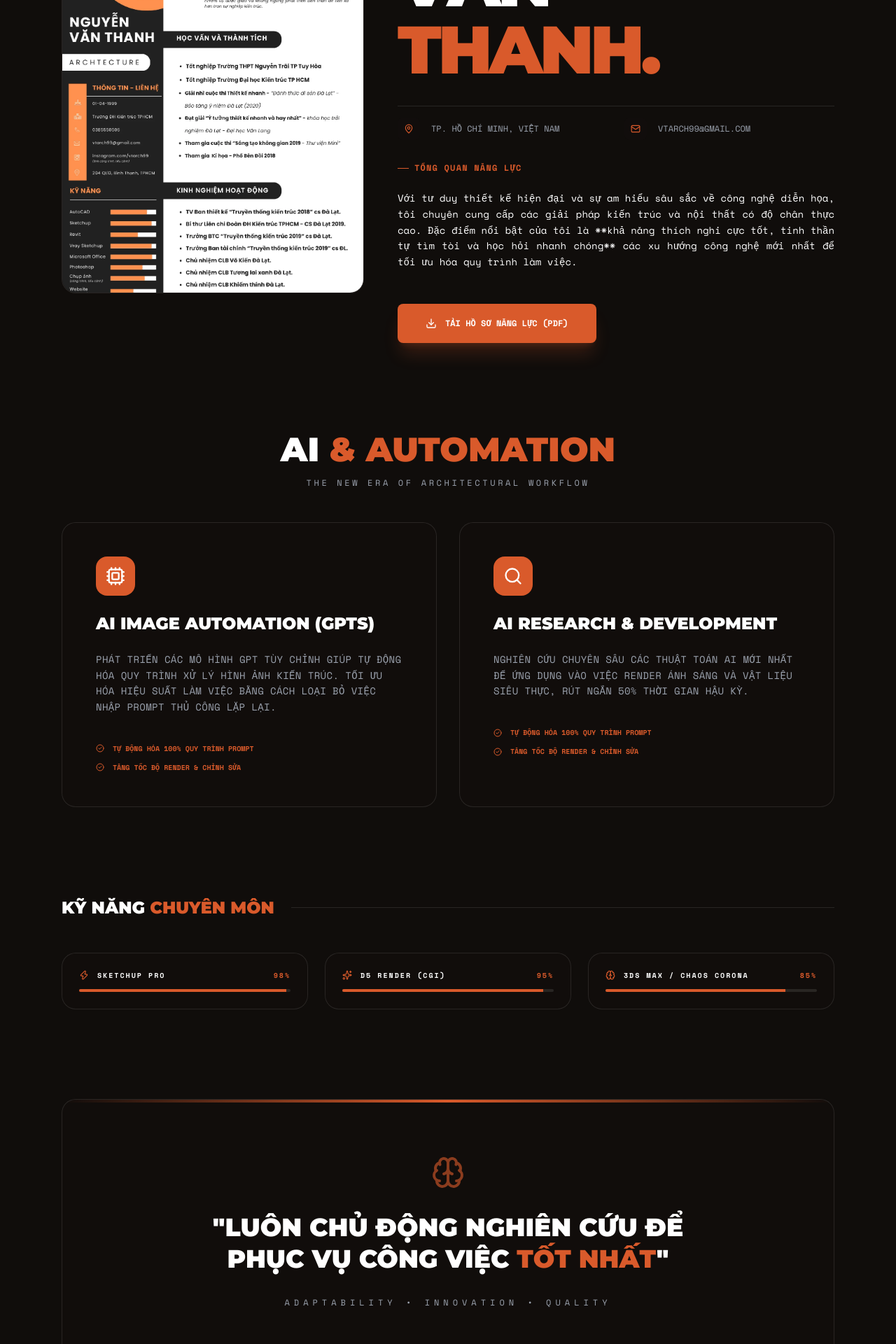
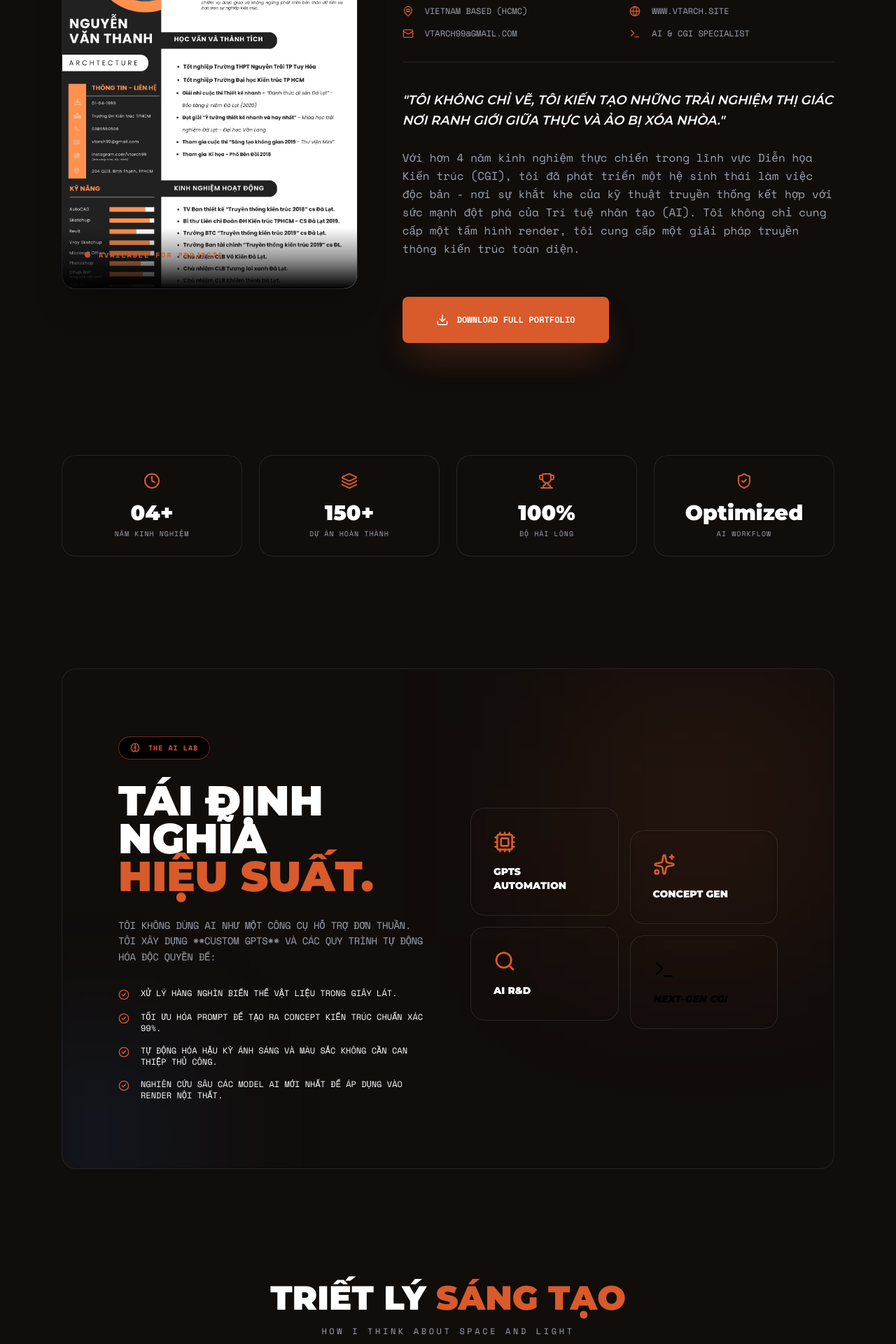
Before and after one commit to datavtarch/datavtarch.github.io, a React (Vite) app: page /about in a window 1280 px wide. Shown: the part 320-2240 px from the top of the page at 70% size. Built offline with nearby package versions, Linux system fonts and the light colour scheme.

Commit message:
design: complete overhaul of About page with interactive sections and depth

```diff
--- a/src/pages/About.jsx
+++ b/src/pages/About.jsx
@@ -1,145 +1,219 @@
-import React from 'react';
+import React, { useEffect, useState } from 'react';
 import { IMAGES } from '../data/constants';
-import { Download, Zap, Cpu, Search, Sparkles, Brain, CheckCircle2, MapPin, Mail, Phone } from 'lucide-react';
+import {
+  Download, Zap, Cpu, Search, Sparkles, Brain,
+  CheckCircle2, MapPin, Mail, Globe, Layers,
+  Compass, Feather, Terminal, MousePointer2,
+  Clock, ShieldCheck, Trophy
+} from 'lucide-react';
 
-const SkillBar = ({ name, level, icon: Icon }) => (
-  <div className="space-y-3 p-6 luxury-card bg-white/5 hover:bg-[#D95A2B]/5 transition-all group">
-    <div className="flex justify-between items-center font-mono text-[10px] uppercase tracking-[0.2em]">
-      <div className="flex items-center gap-3">
-        {Icon && <Icon size={14} className="text-[#D95A2B]" />}
-        <span className="font-bold">{name}</span>
-      </div>
-      <span className="text-[#D95A2B] font-black">{level}%</span>
-    </div>
-    <div className="h-1 bg-[var(--border-color)] rounded-full overflow-hidden">
-      <div
-        className="h-full bg-[#D95A2B] transition-all duration-1000 ease-out group-hover:bg-white"
-        style={{ width: `${level}%` }}
-      ></div>
-    </div>
+const StatCard = ({ icon: Icon, label, value, suffix = "" }) => (
+  <div className="p-6 luxury-card bg-white/5 border-[#D95A2B]/10 hover:border-[#D95A2B]/40 transition-all text-center group">
+    <Icon size={24} className="mx-auto mb-4 text-[#D95A2B] group-hover:scale-110 transition-transform" />
+    <div className="text-3xl font-black font-heading text-white mb-1">{value}{suffix}</div>
+    <div className="text-[10px] font-mono text-[var(--text-muted)] uppercase tracking-widest">{label}</div>
+  </div>
+);
+
+const ProcessStep = ({ number, title, desc }) => (
+  <div className="relative p-8 luxury-card border-dashed hover:border-solid transition-all group">
+    <span className="absolute -top-4 -left-4 w-10 h-10 bg-[#D95A2B] text-black font-black flex items-center justify-center rounded-lg rotate-12 group-hover:rotate-0 transition-transform">
+      {number}
+    </span>
+    <h4 className="text-xl font-black font-heading uppercase mb-4 mt-2 text-[#D95A2B]">{title}</h4>
+    <p className="text-xs font-mono text-[var(--text-muted)] leading-relaxed uppercase tracking-tight">{desc}</p>
   </div>
 );
 
 const About = () => {
-  const coreSkills = [
-    { name: "SketchUp Pro", level: 98, icon: Zap },
-    { name: "D5 Render (CGI)", level: 95, icon: Sparkles },
-    { name: "3ds Max / Chaos Corona", level: 85, icon: Brain },
-  ];
+  const [isVisible, setIsVisible] = useState(false);
+  useEffect(() => setIsVisible(true), []);
 
-  const aiExpertise = [
-    {
-      title: "AI Image Automation (GPTs)",
-      desc: "Phát triển các mô hình GPT tùy chỉnh giúp tự động hóa quy trình xử lý hình ảnh kiến trúc. Tối ưu hóa hiệu suất làm việc bằng cách loại bỏ việc nhập prompt thủ công lặp lại.",
-      icon: Cpu
-    },
-    {
-      title: "AI Research & Development",
-      desc: "Nghiên cứu chuyên sâu các thuật toán AI mới nhất để ứng dụng vào việc Render ánh sáng và vật liệu siêu thực, rút ngắn 50% thời gian hậu kỳ.",
-      icon: Search
-    }
+  const philosophies = [
+    { title: "Sự Chính Xác", desc: "Mọi tỷ lệ, ánh sáng và vật liệu đều được tính toán để mô phỏng thực tế hoàn hảo nhất.", icon: Compass },
+    { title: "Tính Cảm Xúc", desc: "Không chỉ là render, đó là việc tạo ra một không gian có hơi thở và linh hồn.", icon: Feather },
+    { title: "Sự Tiên Phong", desc: "Luôn là người đầu tiên thử nghiệm và làm chủ các công nghệ AI mới nhất.", icon: Zap },
   ];
 
   return (
-    <div className="pt-32 pb-32 px-4 md:px-6 max-w-6xl mx-auto space-y-32">
-      {/* ── PROFILE HEADER (Inspired by CV) ── */}
-      <section className="grid grid-cols-1 lg:grid-cols-12 gap-12 items-center">
-        <div className="lg:col-span-5 luxury-card aspect-[4/5] overflow-hidden group border-[#D95A2B]/20">
-          <img
-            src={IMAGES.portrait}
-            alt="NGUYỄN VĂN THANH"
-            className="w-full h-full object-cover transition-transform duration-1000 group-hover:scale-110"
-          />
+    <div className={`pt-32 pb-32 px-4 md:px-6 max-w-6xl mx-auto space-y-40 transition-all duration-1000 ${isVisible ? 'opacity-100 translate-y-0' : 'opacity-0 translate-y-10'}`}>
+
+      {/* ── SECTION 1: THE MAN BEHIND THE LENS ── */}
+      <section className="grid grid-cols-1 lg:grid-cols-12 gap-16 items-center">
+        <div className="lg:col-span-5 relative group">
+          <div className="absolute -inset-4 bg-[#D95A2B]/20 blur-3xl rounded-full opacity-0 group-hover:opacity-100 transition-opacity duration-700"></div>
+          <div className="luxury-card aspect-[4/5] overflow-hidden border-[#D95A2B]/30 relative z-10 shadow-2xl">
+            <img
+              src={IMAGES.portrait}
+              alt="NGUYỄN VĂN THANH"
+              className="w-full h-full object-cover transition-transform duration-1000 group-hover:scale-105"
+            />
+            <div className="absolute bottom-0 left-0 right-0 p-8 bg-gradient-to-t from-black via-black/40 to-transparent">
+              <div className="flex items-center gap-3 text-[#D95A2B] mb-2">
+                <div className="w-2 h-2 rounded-full bg-[#D95A2B] animate-pulse"></div>
+                <span className="text-[10px] font-mono font-black uppercase tracking-[0.2em]">Available for projects</span>
+              </div>
+            </div>
+          </div>
         </div>
-        <div className="lg:col-span-7 space-y-8">
-          <div className="space-y-2">
-            <h2 className="text-[10px] font-mono text-[#D95A2B] uppercase tracking-[0.4em] font-black italic">Architectural Designer & 3D Artist</h2>
+
+        <div className="lg:col-span-7 space-y-10">
+          <div className="space-y-4">
+            <h2 className="text-[10px] font-mono text-[#D95A2B] uppercase tracking-[0.5em] font-black italic flex items-center gap-4">
+              <span className="w-12 h-[1px] bg-[#D95A2B]"></span> Creative Director
+            </h2>
             <h1 className="text-6xl md:text-8xl font-black uppercase font-heading tracking-tighter leading-none">
-              NGUYỄN VĂN <br /> <span className="text-[#D95A2B]">THANH.</span>
+              VAN <span className="text-[#D95A2B]">THANH.</span>
             </h1>
           </div>
 
-          <div className="grid grid-cols-1 md:grid-cols-2 gap-6 pt-4 border-t border-[var(--border-color)]">
-            <div className="flex items-center gap-4 text-xs font-mono text-[var(--text-muted)]">
-              <div className="w-8 h-8 rounded-lg bg-[var(--glass-bg)] flex items-center justify-center text-[#D95A2B]"><MapPin size={14}/></div>
-              TP. HỒ CHÍ MINH, VIỆT NAM
+          <div className="grid grid-cols-1 md:grid-cols-2 gap-8 text-xs font-mono border-y border-[var(--border-color)] py-8">
+            <div className="space-y-4">
+              <div className="flex items-center gap-4 text-[var(--text-muted)]">
+                <MapPin size={16} className="text-[#D95A2B]" /> VIETNAM BASED (HCMC)
+              </div>
+              <div className="flex items-center gap-4 text-[var(--text-muted)] hover:text-[#D95A2B] transition-colors cursor-pointer">
+                <Mail size={16} className="text-[#D95A2B]" /> VTARCH99@GMAIL.COM
+              </div>
             </div>
-            <div className="flex items-center gap-4 text-xs font-mono text-[var(--text-muted)]">
-              <div className="w-8 h-8 rounded-lg bg-[var(--glass-bg)] flex items-center justify-center text-[#D95A2B]"><Mail size={14}/></div>
-              VTARCH99@GMAIL.COM
+            <div className="space-y-4">
+              <div className="flex items-center gap-4 text-[var(--text-muted)]">
+                <Globe size={16} className="text-[#D95A2B]" /> WWW.VTARCH.SITE
+              </div>
+              <div className="flex items-center gap-4 text-[var(--text-muted)]">
+                <Terminal size={16} className="text-[#D95A2B]" /> AI & CGI SPECIALIST
+              </div>
             </div>
           </div>
 
-          <div className="space-y-6">
-            <h4 className="text-[#D95A2B] font-mono text-xs uppercase font-bold tracking-widest flex items-center gap-2">
-              <div className="w-4 h-[1px] bg-[#D95A2B]"></div> TỔNG QUAN NĂNG LỰC
-            </h4>
-            <p className="text-[var(--text-main)] font-mono text-sm leading-relaxed text-justify">
-              Với tư duy thiết kế hiện đại và sự am hiểu sâu sắc về công nghệ diễn họa, tôi chuyên cung cấp các giải pháp kiến trúc và nội thất có độ chân thực cao.
-              Đặc điểm nổi bật của tôi là **khả năng thích nghi cực tốt, tinh thần tự tìm tòi và học hỏi nhanh chóng** các xu hướng công nghệ mới nhất để tối ưu hóa quy trình làm việc.
+          <div className="prose prose-invert prose-sm">
+            <p className="text-lg text-white font-heading leading-relaxed uppercase italic">
+              "Tôi không chỉ vẽ, tôi kiến tạo những trải nghiệm thị giác nơi ranh giới giữa thực và ảo bị xóa nhòa."
+            </p>
+            <p className="text-[var(--text-muted)] font-mono leading-relaxed mt-6">
+              Với hơn 4 năm kinh nghiệm thực chiến trong lĩnh vực Diễn họa Kiến trúc (CGI), tôi đã phát triển một hệ sinh thái làm việc độc bản - nơi sự khắt khe của kỹ thuật truyền thống kết hợp với sức mạnh đột phá của Trí tuệ nhân tạo (AI).
+              Tôi không chỉ cung cấp một tấm hình render, tôi cung cấp một giải pháp truyền thông kiến trúc toàn diện.
             </p>
           </div>
 
-          <div className="flex flex-wrap gap-4 pt-4">
-            <a href="/documents/PROFILE NGUYỄN VĂN THANH.pdf" target="_blank" className="btn-accent px-10 py-5 text-xs font-mono uppercase flex items-center gap-3 shadow-xl shadow-[#D95A2B]/20 hover:scale-105 transition-all">
-              <Download size={16} /> Tải Hồ Sơ Năng Lực (PDF)
+          <div className="flex flex-wrap gap-6 pt-4">
+            <a href="/documents/PROFILE NGUYỄN VĂN THANH.pdf" target="_blank" className="btn-accent px-12 py-6 text-xs font-mono uppercase flex items-center gap-3 shadow-2xl shadow-[#D95A2B]/30 hover:-translate-y-1 transition-all">
+              <Download size={18} /> Download Full Portfolio
             </a>
           </div>
         </div>
       </section>
 
-      {/* ── AI INNOVATION SECTION ── */}
-      <section className="space-y-12">
-        <div className="text-center space-y-4">
-          <h2 className="text-4xl md:text-5xl font-black font-heading uppercase">AI <span className="text-[#D95A2B]">& Automation</span></h2>
-          <p className="text-xs font-mono text-[var(--text-muted)] uppercase tracking-[0.3em]">The New Era of Architectural Workflow</p>
+      {/* ── SECTION 2: BY THE NUMBERS ── */}
+      <section className="grid grid-cols-2 lg:grid-cols-4 gap-6">
+        <StatCard icon={Clock} label="Năm kinh nghiệm" value="04" suffix="+" />
+        <StatCard icon={Layers} label="Dự án hoàn thành" value="150" suffix="+" />
+        <StatCard icon={Trophy} label="Độ hài lòng" value="100" suffix="%" />
+        <StatCard icon={ShieldCheck} label="AI Workflow" value="Opt" suffix="imized" />
+      </section>
+
+      {/* ── SECTION 3: THE AI REVOLUTION (LAB) ── */}
+      <section className="space-y-16">
+        <div className="relative py-24 px-8 md:px-20 luxury-card bg-gradient-to-br from-[#D95A2B]/20 via-black to-black border-[#D95A2B]/40 overflow-hidden">
+          <div className="absolute top-0 right-0 w-96 h-96 bg-[#D95A2B]/10 blur-[120px] -z-10"></div>
+          <div className="absolute -bottom-20 -left-20 w-64 h-64 bg-blue-500/10 blur-[100px] -z-10"></div>
+
+          <div className="grid grid-cols-1 lg:grid-cols-2 gap-16 items-center">
+            <div className="space-y-8">
+              <div className="inline-flex items-center gap-3 px-4 py-2 rounded-full border border-[#D95A2B]/50 bg-black text-[#D95A2B] text-[10px] font-mono font-black uppercase tracking-widest">
+                <Brain size={14} /> The AI Lab
+              </div>
+              <h2 className="text-4xl md:text-6xl font-black font-heading uppercase leading-[0.9]">Tái định nghĩa <br /><span className="text-[#D95A2B]">Hiệu suất.</span></h2>
+              <p className="text-sm text-[var(--text-muted)] font-mono leading-relaxed uppercase tracking-tight">
+                Tôi không dùng AI như một công cụ hỗ trợ đơn thuần. Tôi xây dựng **Custom GPTs** và các quy trình tự động hóa độc quyền để:
+              </p>
+              <ul className="grid grid-cols-1 gap-4">
+                {[
+                  "Xử lý hàng nghìn biến thể vật liệu trong giây lát.",
+                  "Tối ưu hóa Prompt để tạo ra concept kiến trúc chuẩn xác 99%.",
+                  "Tự động hóa hậu kỳ ánh sáng và màu sắc không cần can thiệp thủ công.",
+                  "Nghiên cứu sâu các Model AI mới nhất để áp dụng vào render nội thất."
+                ].map((text, i) => (
+                  <li key={i} className="flex items-start gap-4 text-xs font-mono text-white group">
+                    <CheckCircle2 size={16} className="text-[#D95A2B] mt-0.5 shrink-0" />
+                    <span className="group-hover:text-[#D95A2B] transition-colors uppercase">{text}</span>
+                  </li>
+                ))}
+              </ul>
+            </div>
+
+            <div className="grid grid-cols-2 gap-4">
+              <div className="space-y-4">
+                <div className="luxury-card p-8 bg-white/5 border-[#D95A2B]/20 hover:bg-[#D95A2B]/10 transition-all cursor-crosshair">
+                  <Cpu size={32} className="text-[#D95A2B] mb-4" />
+                  <h4 className="text-sm font-black font-heading uppercase">GPTs Automation</h4>
+                </div>
+                <div className="luxury-card p-8 bg-white/5 border-[#D95A2B]/20 hover:bg-[#D95A2B]/10 transition-all cursor-crosshair">
+                  <Search size={32} className="text-[#D95A2B] mb-4" />
+                  <h4 className="text-sm font-black font-heading uppercase">AI R&D</h4>
+                </div>
+              </div>
+              <div className="space-y-4 mt-8">
+                <div className="luxury-card p-8 bg-white/5 border-[#D95A2B]/20 hover:bg-[#D95A2B]/10 transition-all cursor-crosshair">
+                  <Sparkles size={32} className="text-[#D95A2B] mb-4" />
+                  <h4 className="text-sm font-black font-heading uppercase">Concept Gen</h4>
+                </div>
+                <div className="luxury-card p-8 bg-[#D95A2B] text-black border-none transition-all cursor-crosshair">
+                  <Terminal size={32} className="mb-4" />
+                  <h4 className="text-sm font-black font-heading uppercase italic">Next-Gen CGI</h4>
+                </div>
+              </div>
+            </div>
+          </div>
         </div>
+      </section>
 
-        <div className="grid grid-cols-1 md:grid-cols-2 gap-8">
-          {aiExpertise.map((skill, idx) => (
-            <div key={idx} className="luxury-card p-12 space-y-6 bg-gradient-to-br from-[#D95A2B]/10 via-transparent to-transparent border-[#D95A2B]/20 group hover:border-[#D95A2B]/50 transition-all">
-              <div className="w-14 h-14 rounded-2xl bg-[#D95A2B] flex items-center justify-center text-white mb-6 group-hover:rotate-6 transition-transform">
-                <skill.icon size={28} />
+      {/* ── SECTION 4: DESIGN PHILOSOPHY ── */}
+      <section className="space-y-16">
+        <div className="text-center">
+          <h2 className="text-4xl md:text-5xl font-black font-heading uppercase mb-4">Triết lý <span className="text-[#D95A2B]">Sáng tạo</span></h2>
+          <p className="text-xs font-mono text-[var(--text-muted)] uppercase tracking-[0.3em]">How I think about Space and Light</p>
+        </div>
+        <div className="grid grid-cols-1 md:grid-cols-3 gap-10">
+          {philosophies.map((philo, idx) => (
+            <div key={idx} className="group text-center space-y-6">
+              <div className="w-20 h-20 mx-auto rounded-full bg-[var(--glass-bg)] border border-[var(--border-color)] flex items-center justify-center text-[#D95A2B] group-hover:bg-[#D95A2B] group-hover:text-black transition-all duration-500">
+                <philo.icon size={32} />
               </div>
-              <h3 className="text-2xl font-black font-heading uppercase group-hover:text-[#D95A2B] transition-colors">{skill.title}</h3>
-              <p className="text-sm text-[var(--text-muted)] font-mono leading-relaxed uppercase tracking-wide">
-                {skill.desc}
-              </p>
-              <ul className="space-y-3 pt-4">
-                <li className="flex items-center gap-3 text-[10px] font-mono text-[#D95A2B] font-bold">
-                  <CheckCircle2 size={12} /> TỰ ĐỘNG HÓA 100% QUY TRÌNH PROMPT
-                </li>
-                <li className="flex items-center gap-3 text-[10px] font-mono text-[#D95A2B] font-bold">
-                  <CheckCircle2 size={12} /> TĂNG TỐC ĐỘ RENDER & CHỈNH SỬA
-                </li>
-              </ul>
+              <h3 className="text-2xl font-black font-heading uppercase group-hover:text-[#D95A2B] transition-colors">{philo.title}</h3>
+              <p className="text-sm text-[var(--text-muted)] font-mono leading-relaxed uppercase tracking-tight px-4 italic">{philo.desc}</p>
             </div>
           ))}
         </div>
       </section>
 
-      {/* ── TECHNICAL MASTERY ── */}
-      <section className="space-y-12">
+      {/* ── SECTION 5: WORK PROCESS ── */}
+      <section className="space-y-16">
         <div className="flex items-center gap-6">
-          <h3 className="text-2xl font-black font-heading uppercase whitespace-nowrap">Kỹ năng <span className="text-[#D95A2B]">Chuyên môn</span></h3>
+          <h3 className="text-3xl font-black font-heading uppercase whitespace-nowrap">Quy trình <span className="text-[#D95A2B]">Thực thi</span></h3>
           <div className="h-[1px] bg-[var(--border-color)] w-full"></div>
         </div>
-        <div className="grid grid-cols-1 md:grid-cols-3 gap-6">
-          {coreSkills.map(skill => (
-            <SkillBar key={skill.name} name={skill.name} level={skill.level} icon={skill.icon} />
-          ))}
+        <div className="grid grid-cols-1 md:grid-cols-2 lg:grid-cols-4 gap-8">
+          <ProcessStep number="01" title="Concept" desc="Tiếp nhận ý tưởng và phân tích giải pháp không gian tối ưu." />
+          <ProcessStep number="02" title="AI Draft" desc="Ứng dụng AI tạo nhanh các phương án moodboard và ánh sáng điểm." />
+          <ProcessStep number="03" title="Production" desc="Dựng hình chi tiết trên SketchUp/3ds Max và diễn họa bằng D5 Render." />
+          <ProcessStep number="04" title="Final" desc="Hậu kỳ AI nâng cao độ phân giải và tinh chỉnh chi tiết siêu thực." />
         </div>
       </section>
 
-      {/* ── COMMITMENT ── */}
-      <section className="relative py-20 px-10 luxury-card bg-black border-[#D95A2B]/30 overflow-hidden text-center">
-        <div className="absolute top-0 left-0 w-full h-1 bg-gradient-to-r from-transparent via-[#D95A2B] to-transparent"></div>
-        <div className="relative z-10 space-y-8">
-          <Brain size={48} className="mx-auto text-[#D95A2B] animate-pulse" />
-          <h3 className="text-3xl md:text-4xl font-black font-heading uppercase max-w-3xl mx-auto leading-tight">
-            "Luôn chủ động nghiên cứu để phục vụ công việc <span className="text-[#D95A2B]">tốt nhất</span>"
+      {/* ── SECTION 6: CALL TO ACTION ── */}
+      <section className="relative py-24 px-10 luxury-card bg-black border-[#D95A2B]/30 overflow-hidden text-center">
+        <div className="absolute inset-0 opacity-20 pointer-events-none">
+          <div className="absolute top-0 left-0 w-full h-full bg-[url('https://www.transparenttextures.com/patterns/carbon-fibre.png')]"></div>
+        </div>
+        <div className="relative z-10 space-y-10">
+          <h3 className="text-4xl md:text-6xl font-black font-heading uppercase max-w-4xl mx-auto leading-[0.9]">
+            Bạn đã sẵn sàng để <br /><span className="text-[#D95A2B]">Khác biệt?</span>
           </h3>
-          <p className="text-xs font-mono text-[var(--text-muted)] uppercase tracking-[0.5em]">Adaptability • Innovation • Quality</p>
+          <p className="text-sm font-mono text-[var(--text-muted)] uppercase tracking-[0.5em] max-w-xl mx-auto">Hãy để tôi giúp bạn biến những bản vẽ vô hồn thành tác phẩm nghệ thuật.</p>
+          <div className="flex justify-center gap-6">
+            <button onClick={() => window.location.href='tel:0385550506'} className="btn-accent px-12 py-6 text-xs font-mono uppercase font-black hover:scale-105 transition-all">Bắt đầu ngay</button>
+          </div>
         </div>
       </section>
     </div>
```
